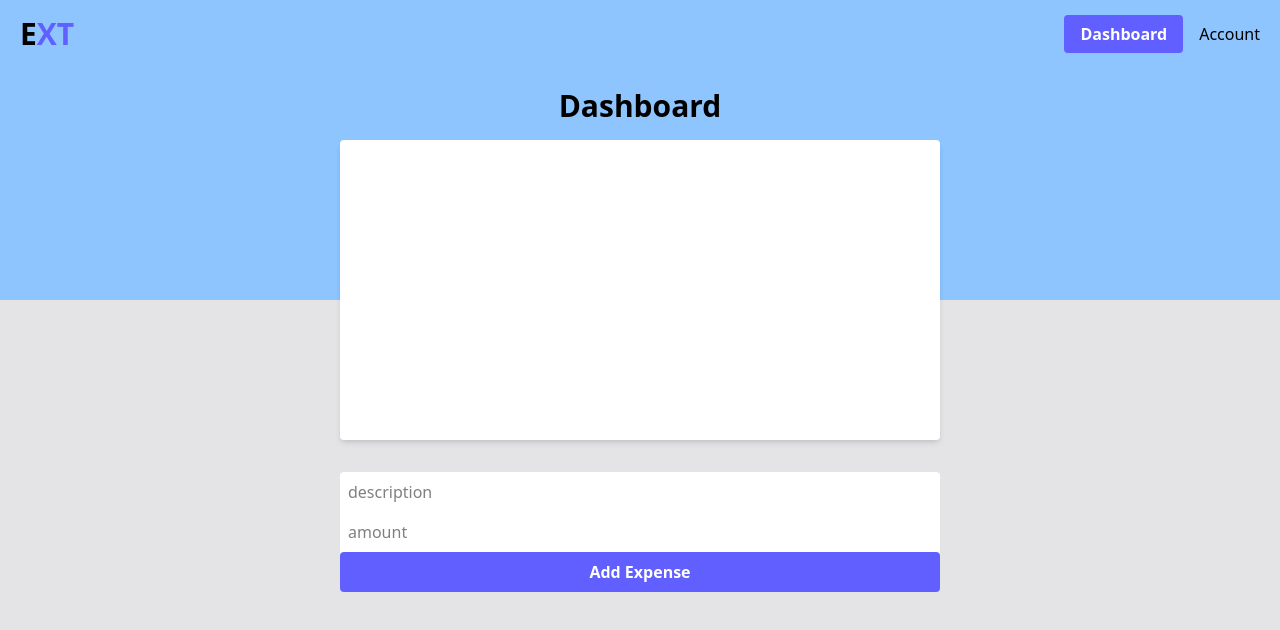
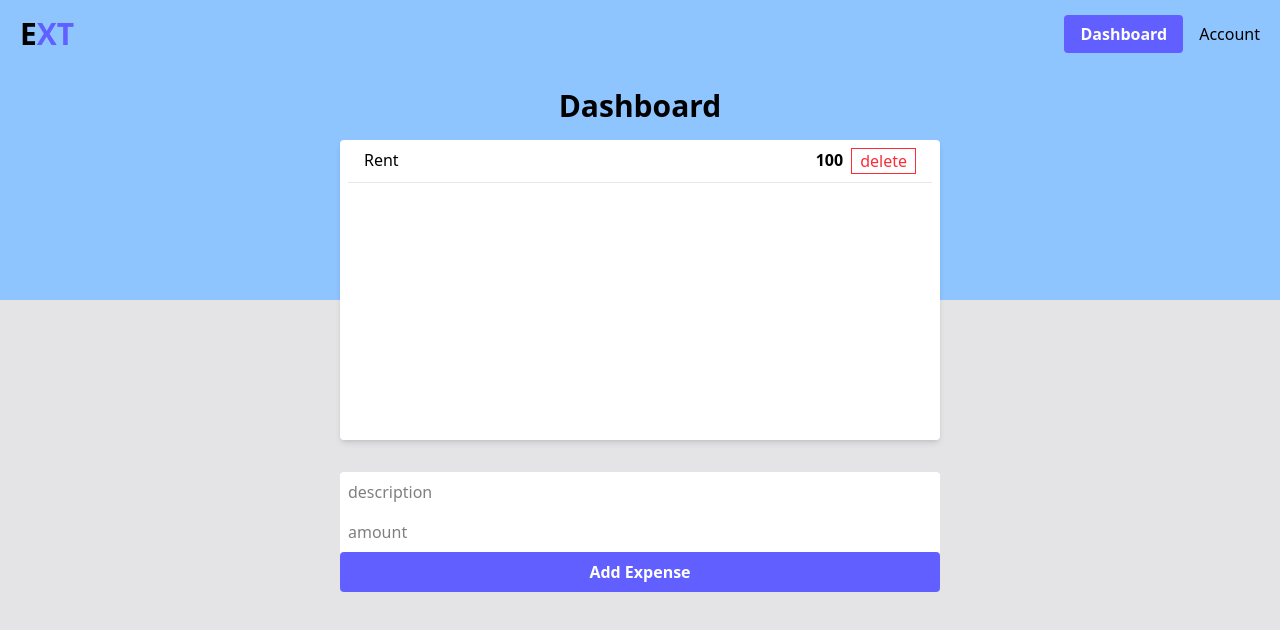
Before and after one commit to KrisD23/Expense-track-saas, a Next.js app: page /app/dashboard in a window 1280 px wide. Shown: the top 630 px of the page. Built offline with nearby package versions, Linux system fonts and the light colour scheme.

Commit message:
modified expense list view

```diff
--- a/src/components/ExpensesList.tsx
+++ b/src/components/ExpensesList.tsx
@@ -1,7 +1,32 @@
 import React from "react";
 
 const ExpensesList = () => {
-  return <ul className="h-[300px] bg-white rounded mt-4 shadow-md px-2"></ul>;
+  const expense = [
+    {
+      id: 1,
+      description: "Rent",
+      amount: 100,
+    },
+  ];
+
+  return (
+    <ul className="h-[300px] bg-white rounded mt-4 shadow-md px-2">
+      {expense.map((expense) => (
+        <li
+          key={expense.id}
+          className="flex justify-between py-2 px-4 border-b border-gray-200 hover:bg-gray-100"
+        >
+          <p>{expense.description}</p>
+          <div className="flex gap-2">
+            <p className="font-bold ">{expense.amount}</p>
+            <button className="text-red-500 border border-red-500 px-2">
+              delete
+            </button>
+          </div>
+        </li>
+      ))}
+    </ul>
+  );
 };
 
 export default ExpensesList;
```
